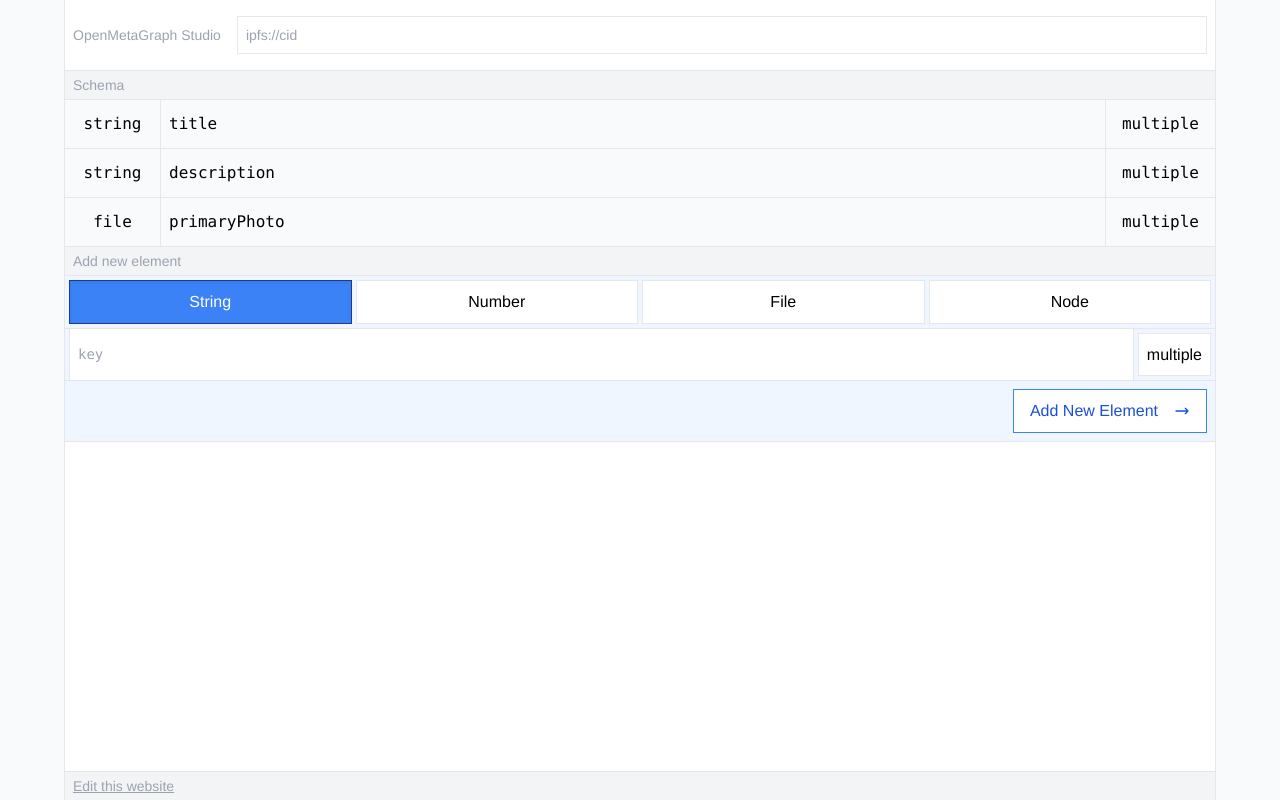
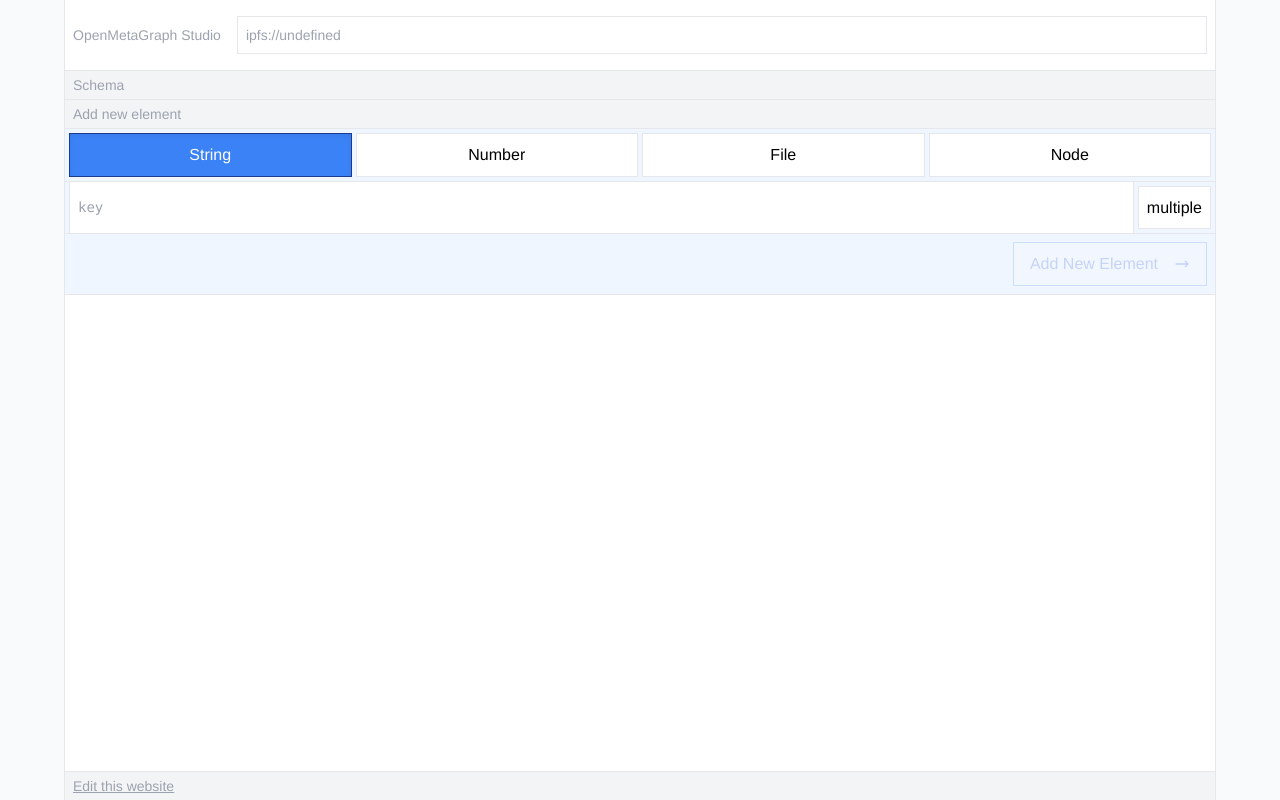
Before and after one commit to rebase-foundation/openmetagraph, a Next.js app in the folder apps/web/: page /studio in a window 1280 px wide. Built offline with nearby package versions, Linux system fonts and the light colour scheme.

Commit message:
add builder

```diff
--- a/apps/web/package.json
+++ b/apps/web/package.json
@@ -14,7 +14,7 @@
     "cors": "^2.8.5",
     "express-graphql": "0.12.0",
     "formik": "^2.2.9",
-    "graphql": "^16.2.0",
+    "graphql-request": "^4.0.0",
     "ipfs-http-client": "^55.0.0",
     "next": "12.1.0",
     "node-fetch": "^3.1.1",
--- a/apps/web/pages/studio.tsx
+++ b/apps/web/pages/studio.tsx
@@ -1,5 +1,8 @@
 import cn from "classnames";
-import { useState } from "react";
+import { gql, request } from "graphql-request";
+import { NextPageContext } from "next";
+import { useRouter } from "next/router";
+import { useEffect, useState } from "react";
 
 interface StringSchemaElement {
   object: "string";
@@ -39,25 +42,67 @@ type Schema = {
   };
 };
 
-export default function Web() {
-  const [schema, setSchema] = useState<SchemaElement[]>([
-    {
-      key: "title",
-      object: "string",
-      multiple: false,
+async function postSchema(elements: SchemaElement[]) {
+  if (!elements || elements.length === 0) {
+    return false;
+  }
+
+  const files = elements
+    .filter((e) => e.object === "file")
+    .map((e) => ({
+      key: e.key,
+      types: (e as FileSchemaElement).types,
+      multiple: !!e.multiple,
+    }));
+  const numbers = elements
+    .filter((e) => e.object === "number")
+    .map((e) => ({
+      key: e.key,
+      multiple: !!e.multiple,
+    }));
+  const strings = elements
+    .filter((e) => e.object === "string")
+    .map((e) => ({
+      key: e.key,
+      multiple: !!e.multiple,
+    }));
+
+  const nodes = elements
+    .filter((e) => e.object === "node")
+    .map((e) => ({
+      key: e.key,
+      multiple: !!e.multiple,
+      schema: (e as NodeSchemaElement).schema,
+    }));
+
+  const mutation = gql`
+    # Write your query or mutation here
+    mutation createSchema($schema: SchemaInput) {
+      createSchema(schema: $schema) {
+        key
+      }
+    }
+  `;
+
+  const data = await request("/api/graphql", mutation, {
+    schema: {
+      files,
+      nodes,
+      strings,
+      numbers,
     },
-    {
-      key: "description",
-      object: "string",
-      multiple: false,
-    },
-    {
-      key: "primaryPhoto",
-      object: "file",
-      multiple: false,
-      types: ["image/png"],
-    },
-  ]);
+  });
+  return data.createSchema.key;
+}
+
+export default function Web(props) {
+  let loadedSchema = Object.entries(props.schema?.elements || []).map(
+    ([key, value]: any) => ({
+      key,
+      ...value,
+    })
+  );
+  const [schema, setSchema] = useState<SchemaElement[]>(loadedSchema);
   const [next, setNext] = useState<Partial<SchemaElement>>({
     object: "string",
   });
@@ -83,13 +128,28 @@ export default function Web() {
     );
   });
 
+  const router = useRouter();
+
+  function onNewElment() {
+    setSchema((s) => {
+      return [...s, next as any];
+    });
+
+    postSchema([...schema, next as any]).then((key) => {
+      if (!key) return;
+      router.push("?schema=" + key.replace("ipfs://", ""));
+    });
+  }
+
   return (
     <div className="bg-gray-50 flex w-full">
       <div className="flex flex-col bg-white w-full h-full max-w-6xl mx-auto border-l border-r">
         <div className="px-2 py-4 border-b items-center flex text-sm  text-gray-400">
           <div className="mr-4">OpenMetaGraph Studio</div>
           <input
-            placeholder="ipfs://cid"
+            placeholder="ipfs://..."
+            value={("ipfs://" + router.query.schema) as any}
+            onChange={() => {}}
             className="flex border bg-white p-2 flex-1"
           />
         </div>
@@ -223,7 +283,21 @@ export default function Web() {
             </div>
           </div>
           <div className="px-2 py-2 bg-blue-50 border-b flex justify-end">
-            <button className="border flex items-center bg-white px-4 py-2 border-blue-500 text-blue-700">
+            <button
+              className="border flex items-center bg-white px-4 py-2 border-blue-500 text-blue-700 disabled:opacity-20"
+              disabled={
+                // Is file, but no types
+                (next.key === "file" && !(next as FileSchemaElement).types) ||
+                // Is node, but no schema
+                (next.key === "node" && !(next as NodeSchemaElement).schema) ||
+                // Is anything, but no keys
+                !next.key ||
+                next.key.length === 0
+              }
+              onClick={() => {
+                onNewElment();
+              }}
+            >
               Add New Element{" "}
               <svg
                 xmlns="http://www.w3.org/2000/svg"
@@ -255,3 +329,38 @@ export default function Web() {
     </div>
   );
 }
+
+export async function getServerSideProps(ctx: NextPageContext) {
+  if (!ctx.query.schema) {
+    return {
+      props: {},
+    };
+  }
+
+  let k = (ctx.query.schema as any).replace("ipfs://", "");
+
+  let url = "https://ipfs.rebasefoundation.org/api/v0/cat?arg=" + k;
+  const result = await fetch(url, {
+    method: "POST",
+  });
+  if (result.status !== 200) {
+    throw new Error(
+      `Unexpectedly failed to fetch '${url}' with status code ${
+        result.status
+      } and body ${await result.text()}`
+    );
+  }
+
+  const json = await result.json();
+  if (!json || json.object !== "schema") {
+    return {
+      props: {},
+    };
+  }
+
+  return {
+    props: {
+      schema: json,
+    },
+  };
+}
```
Also changed, not shown: 1 other file (tests, documents, lock files or other folders).
